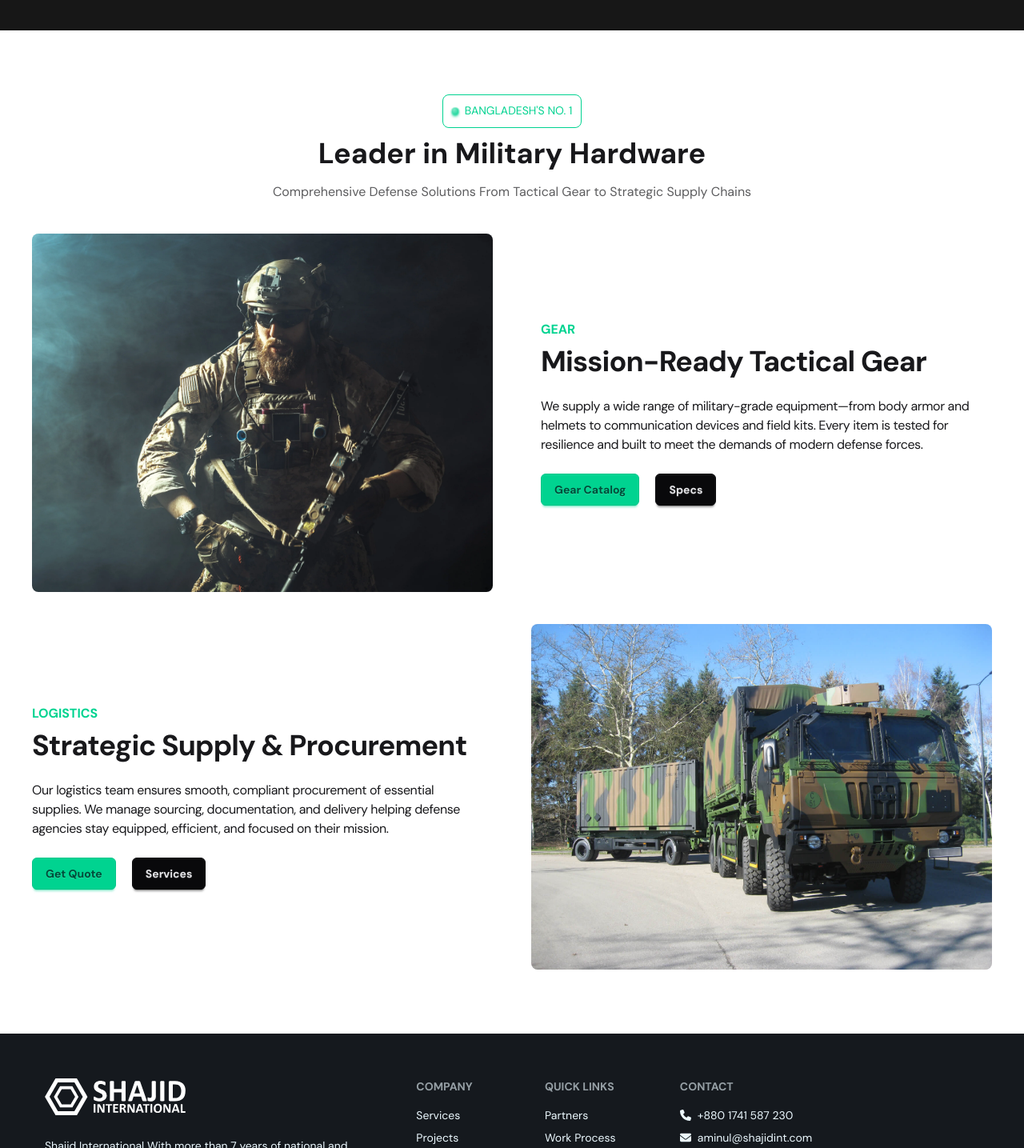
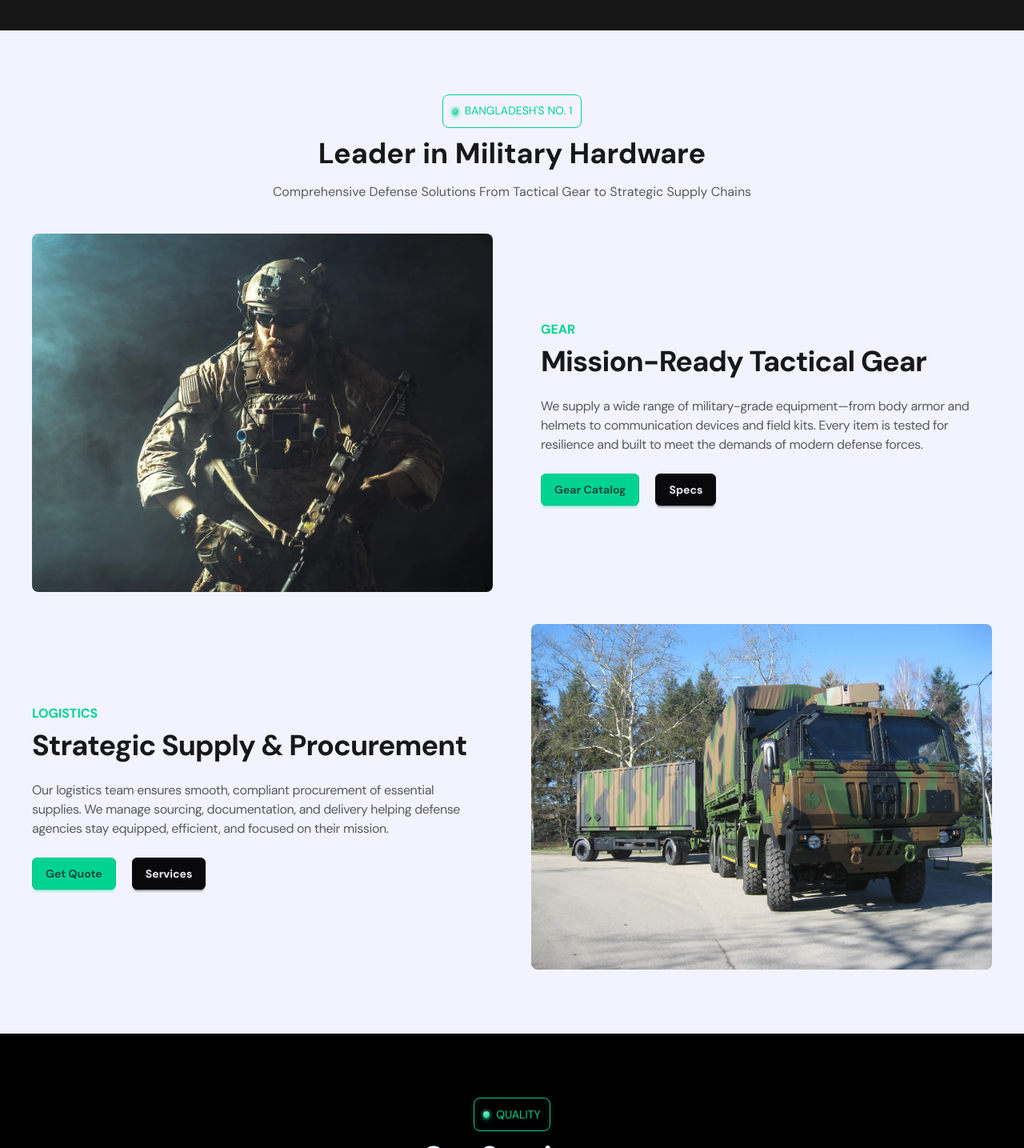
Before and after one commit to ahsanulazim/shajidint, a Next.js app: page / in a window 1280 px wide. Shown: the part 1365-2800 px from the top of the page at 80% size. Built offline with nearby package versions, Linux system fonts and the light colour scheme.

Commit message:
Bento Grid Added

```diff
--- /dev/null
+++ b/Components/BentoGrid.jsx
@@ -0,0 +1,44 @@
+export default function BentoGrid() {
+    return (
+        <>
+            <div className="grid grid-cols-1 grid-rows-14 sm:grid-cols-2 sm:grid-rows-8 lg:grid-cols-3 lg:grid-rows-5 2xl:grid-cols-4 2xl:grid-rows-4 text-left gap-5 mt-10">
+                <div className="p-5 rounded-md bg-neutral-900 border border-neutral-700 row-span-2 order-3 2xl:order-1">
+                    <h2 className="font-bold text-lg">Tactical Gear</h2>
+                    <p className="text-gray-400 text-sm">Field-tested armor, helmets, and protective wear for combat readiness.</p>
+                </div>
+                <div className="p-5 rounded-md bg-neutral-900 border border-neutral-700 order-2 sm:order-5 2xl:order-2">
+                    <h2 className="font-bold text-lg">Secure Comms</h2>
+                    <p className="text-gray-400 text-sm">Military-grade communication devices for encrypted, mission-critical use.</p>
+                </div>
+                <div className="p-5 rounded-md bg-neutral-900 border border-neutral-700 order-4 sm:order-2 2xl:order-3">
+                    <h2 className="font-bold text-lg">Mission Planning Tools</h2>
+                    <p className="text-gray-400 text-sm">Software and kits for strategic operations and battlefield coordination.</p>
+                </div>
+                <div className="p-5 rounded-md bg-neutral-900 border border-neutral-700 row-span-2 order-5 sm:order-4">
+                    <h2 className="font-bold text-lg">Logistics & Supply Chain</h2>
+                    <p className="text-gray-400 text-sm">End-to-end sourcing, delivery, and compliance for defense procurement.</p>
+                </div>
+                <div className="p-5 rounded-md bg-neutral-900 border border-neutral-700 order-6 sm:order-8 lg:order-6">
+                    <h2 className="font-bold text-lg">Procurement Support</h2>
+                    <p className="text-gray-400 text-sm">Streamlined acquisition for government and defense agencies.</p>
+                </div>
+                <div className="p-5 rounded-md bg-neutral-900 border border-neutral-700 sm:col-span-2 row-span-2 order-1 2xl:order-5">
+                    <h2 className="font-bold text-lg"> Field-Ready Equipment</h2>
+                    <p className="text-gray-400 text-sm">Durable tools and kits built for harsh environments and rapid deployment.</p>
+                </div>
+                <div className="p-5 rounded-md bg-neutral-900 border border-neutral-700 sm:col-span-2 order-8 sm:order-6 lg:order-8">
+                    <h2 className="font-bold text-lg">Government Contracts</h2>
+                    <p className="text-gray-400 text-sm">Trusted supplier for defense tenders and certified government partnerships.</p>
+                </div>
+                <div className="p-5 rounded-md bg-neutral-900 border border-neutral-700 order-9">
+                    <h2 className="font-bold text-lg">Navigation & Surveillance</h2>
+                    <p className="text-gray-400 text-sm">GPS, drones, and surveillance tools for tactical awareness and control.</p>
+                </div>
+                <div className="p-5 rounded-md bg-neutral-900 border border-neutral-700 row-span-2 lg:row-span-1 2xl:row-span-2 order-10 sm:order-7">
+                    <h2 className="font-bold text-lg">Support Services</h2>
+                    <p className="text-gray-400 text-sm">Training, consultation, and after-sales support for military clients.</p>
+                </div>
+            </div>
+        </>
+    )
+}
--- a/Components/Header.jsx
+++ b/Components/Header.jsx
@@ -8,7 +8,7 @@ export default function Header() {
 
     useEffect(() => {
         const handleScroll = () => {
-            setGlass(window.scrollY > 120);
+            setGlass(window.scrollY > 80);
         };
 
         window.addEventListener("scroll", handleScroll);
--- a/Components/Services.jsx
+++ b/Components/Services.jsx
@@ -1,36 +1,18 @@
-import ShowCase from "./ShowCase";
+import BentoGrid from "./BentoGrid";
 
 export default function Services() {
-
-    const contentOne = {
-        title: "Logistics",
-        heading: 'Strategic Supply & Procurement',
-        desc: "Our logistics team ensures smooth, compliant procurement of essential supplies. We manage sourcing, documentation, and delivery helping defense agencies stay equipped, efficient, and focused on their mission.",
-        img: "/logistics.jpg",
-        btn1: "Get Quote",
-        btn2: "Services"
-    }
-    const contentTwo = {
-        title: "Gear",
-        heading: 'Mission-Ready Tactical Gear',
-        desc: "We supply a wide range of military-grade equipment—from body armor and helmets to communication devices and field kits. Every item is tested for resilience and built to meet the demands of modern defense forces.",
-        img: "/Gear.webp",
-        btn1: "Gear Catalog",
-        btn2: "Specs"
-    }
-
     return (
-        <section className="max-w-[1440px] mx-auto px-5 lg:px-10 py-20">
-            <div className="text-center space-y-4 mb-10">
+        <section className="bg-black" data-theme="dark">
+            <div className="max-w-[1440px] mx-auto px-5 lg:px-10 py-20 text-center space-y-4">
                 <h2 className="badge badge-outline badge-success py-5 mb-3 uppercase"><div className="inline-grid *:[grid-area:1/1]">
                     <div className="status status-success animate-ping"></div>
                     <div className="status status-success"></div>
-                </div> Bangladesh's No. 1</h2>
-                <h2 className="font-bold text-4xl">Leader in Military Hardware</h2>
-                <p className="opacity-70">Comprehensive Defense Solutions From Tactical Gear to Strategic Supply Chains</p>
+                </div> Quality</h2>
+                <h2 className="font-bold text-4xl">Our Services</h2>
+                <p className="opacity-70">Shajid International supplies quite a lot of Military equipments, never compromises on quality</p>
+                <BentoGrid />
             </div>
-            <ShowCase content={contentTwo} reverse={false} />
-            <ShowCase content={contentOne} reverse={true} />
+
         </section>
     )
 }
--- a/Components/ShowCase.jsx
+++ b/Components/ShowCase.jsx
@@ -13,7 +13,7 @@ export default function ShowCase({ content, reverse }) {
                 <div>
                     <h3 className="font-bold text-success uppercase mb-2">{content.title}</h3>
                     <h2 className="text-4xl font-bold tracking-tight text-balance">{content.heading}</h2>
-                    <p className="py-6 text-pretty tracking-tight">
+                    <p className="py-6 text-pretty tracking-tight opacity-70">
                         {content.desc}
                     </p>
                     <button className="btn btn-success rounded-md">{content.btn1}</button>
--- /dev/null
+++ b/Components/Supply.jsx
@@ -0,0 +1,36 @@
+import ShowCase from "./ShowCase";
+
+export default function Supply() {
+
+    const contentOne = {
+        title: "Logistics",
+        heading: 'Strategic Supply & Procurement',
+        desc: "Our logistics team ensures smooth, compliant procurement of essential supplies. We manage sourcing, documentation, and delivery helping defense agencies stay equipped, efficient, and focused on their mission.",
+        img: "/logistics.jpg",
+        btn1: "Get Quote",
+        btn2: "Services"
+    }
+    const contentTwo = {
+        title: "Gear",
+        heading: 'Mission-Ready Tactical Gear',
+        desc: "We supply a wide range of military-grade equipment—from body armor and helmets to communication devices and field kits. Every item is tested for resilience and built to meet the demands of modern defense forces.",
+        img: "/Gear.webp",
+        btn1: "Gear Catalog",
+        btn2: "Specs"
+    }
+
+    return (
+        <section className="max-w-[1440px] mx-auto px-5 lg:px-10 py-20">
+            <div className="text-center space-y-4 mb-10">
+                <h2 className="badge badge-outline badge-success py-5 mb-3 uppercase"><div className="inline-grid *:[grid-area:1/1]">
+                    <div className="status status-success animate-ping"></div>
+                    <div className="status status-success"></div>
+                </div> Bangladesh's No. 1</h2>
+                <h2 className="font-bold text-4xl">Leader in Military Hardware</h2>
+                <p className="opacity-70">Comprehensive Defense Solutions From Tactical Gear to Strategic Supply Chains</p>
+            </div>
+            <ShowCase content={contentTwo} reverse={false} />
+            <ShowCase content={contentOne} reverse={true} />
+        </section>
+    )
+}
--- a/app/globals.css
+++ b/app/globals.css
@@ -10,6 +10,7 @@
   --breakpoint-1xl: 1440px;
   --color-main: #132549;
   --color-second: #1E3A8A;
+  --color-bgCustom: #f2f3ff;
 }
 
 body {
--- a/app/page.js
+++ b/app/page.js
@@ -2,11 +2,12 @@ import Hero from "@/Components/Hero";
 import HeroCarousel from "@/Components/HeroCarousel";
 import LogoMarquee from "@/Components/LogoMarquee";
 import Services from "@/Components/Services";
+import Supply from "@/Components/Supply";
 
 export default function Home() {
   return (
     <>
-      <main>
+      <main className="bg-bgCustom">
         <Hero />
         <section className="hidden lg:block bg-black pb-15 px-5 lg:px-10">
           <HeroCarousel />
@@ -20,6 +21,7 @@ export default function Home() {
           </div> */}
           <LogoMarquee />
         </section>
+        <Supply />
         <Services />
       </main>
     </>
```
Also changed, not shown: public/Grid/tacticalVest.png (added).
